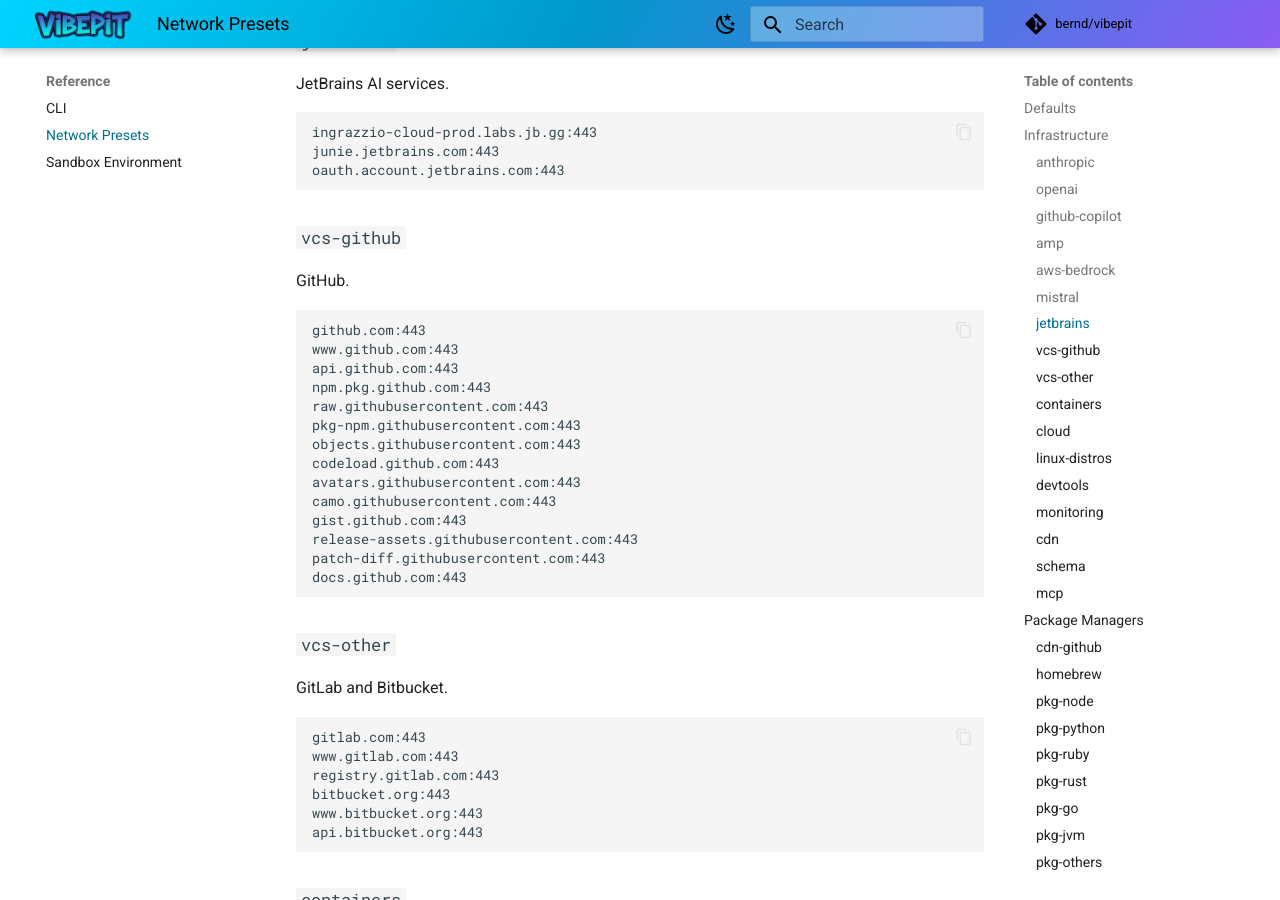
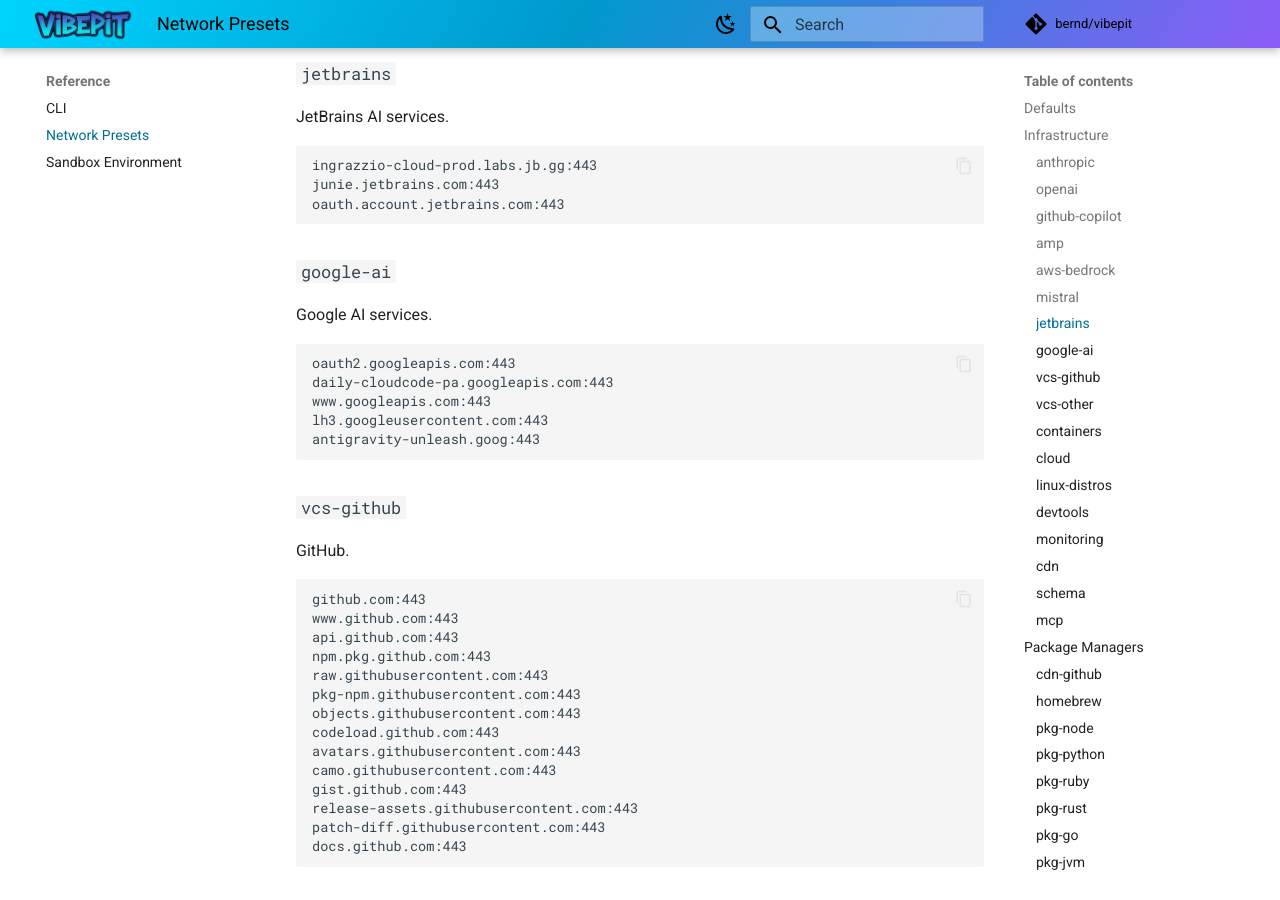
Before and after one commit to bernd/vibepit, an MkDocs documentation site: the page built from docs/content/reference/presets.md, in a window 1280 px wide and 900 px high, scrolled down 2108 px. Built offline with MkDocs 1.6.1 and Material for MkDocs 9.7.7, drawn with Linux system fonts in a browser that asks for light colours; comment, search, counter and statistics services are not loaded.

Commit message:
Add Google AI presets

````diff
--- a/docs/content/reference/presets.md
+++ b/docs/content/reference/presets.md
@@ -25,6 +25,7 @@
 
 - [`anthropic`](#anthropic)
 - [`cdn-github`](#cdn-github)
+- [`google-ai`](#google-ai)
 - [`homebrew`](#homebrew)
 - [`mistral`](#mistral)
 - [`openai`](#openai)
@@ -104,6 +105,18 @@
 ingrazzio-cloud-prod.labs.jb.gg:443
 junie.jetbrains.com:443
 oauth.account.jetbrains.com:443
+```
+
+### `google-ai`
+
+Google AI services.
+
+```
+oauth2.googleapis.com:443
+daily-cloudcode-pa.googleapis.com:443
+www.googleapis.com:443
+lh3.googleusercontent.com:443
+antigravity-unleash.goog:443
 ```
 
 ### `vcs-github`
````
Also changed, not shown: 1 other file.
